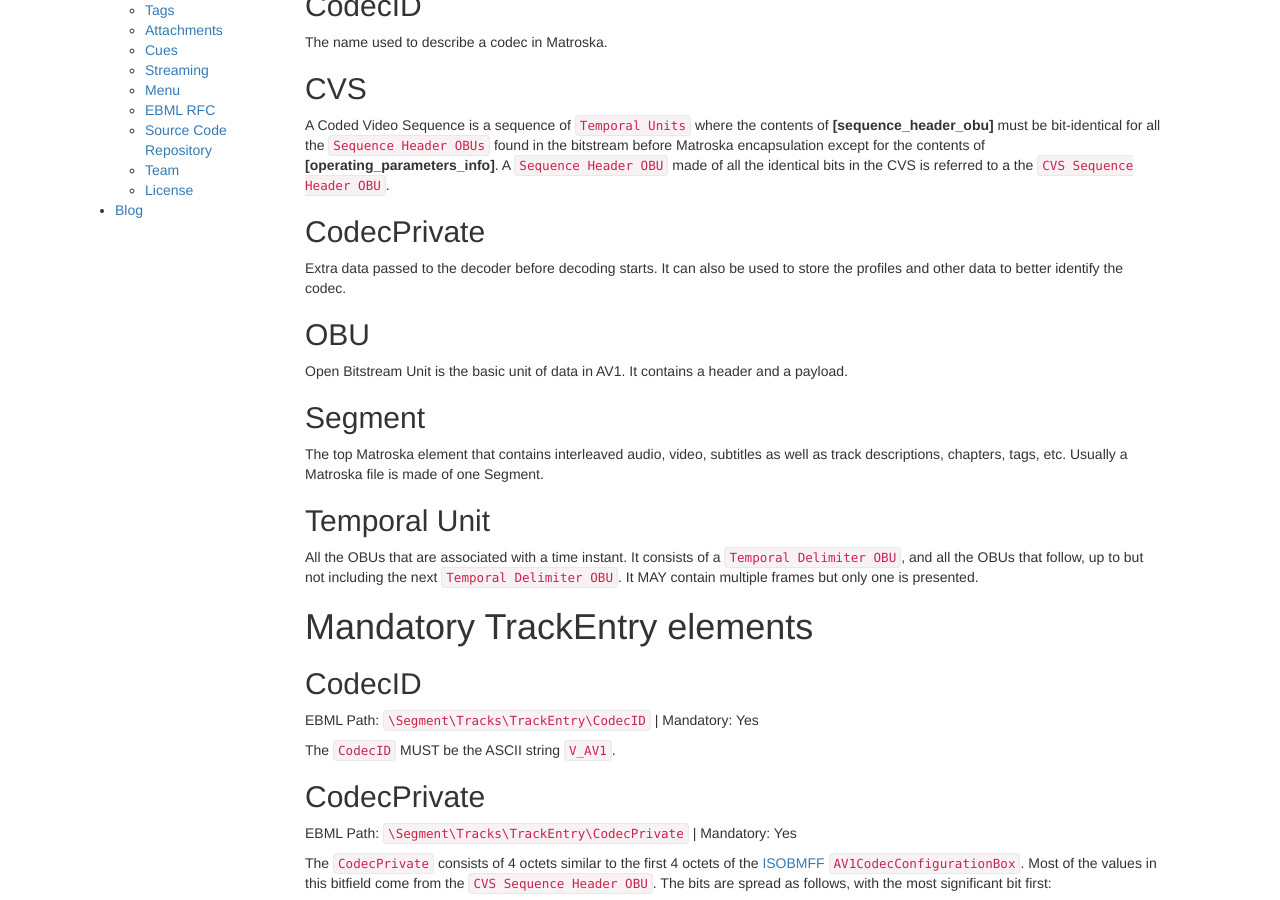
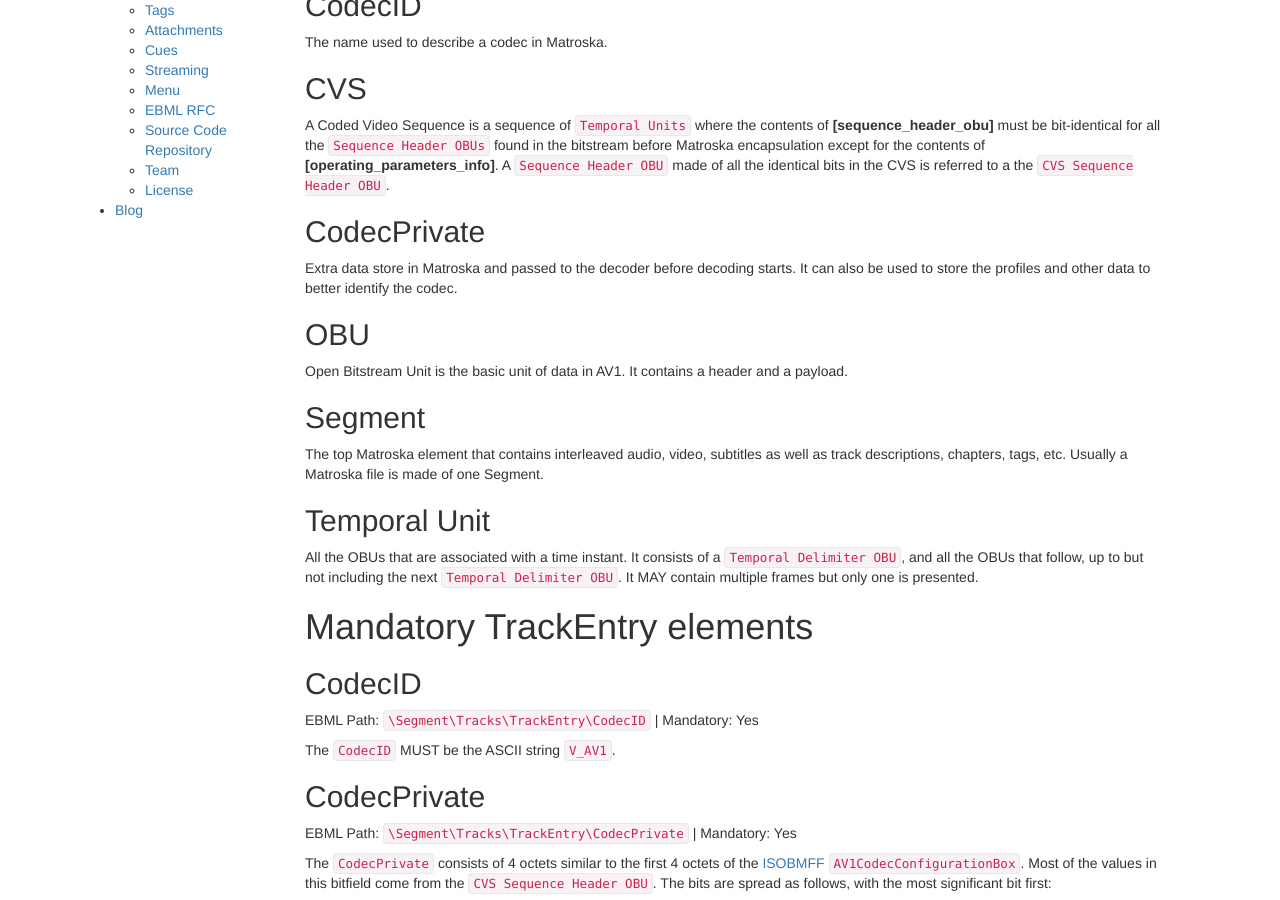
Before and after one commit to ietf-wg-cellar/matroska-specification, a Jekyll site: the page built from codec/av1.md, in a window 1280 px wide and 900 px high, scrolled down 425 px. Built offline with Jekyll 4.4.1, drawn with Linux system fonts in a browser that asks for light colours; our own code applies the rules of GitHub Pages for plain Markdown files.

Commit message:
av1: mention that CodecPrivate is a Matroska thing in the Terms section

```diff
--- a/codec/av1.md
+++ b/codec/av1.md
@@ -17,7 +17,7 @@ The name used to describe a codec in Matroska.
 A Coded Video Sequence is a sequence of `Temporal Units` where the contents of __[sequence_header_obu]__ must be bit-identical for all the `Sequence Header OBUs` found in the bitstream before Matroska encapsulation except for the contents of __[operating_parameters_info]__. A `Sequence Header OBU` made of all the identical bits in the CVS is referred to a the `CVS Sequence Header OBU`.
 
 ## CodecPrivate
-Extra data passed to the decoder before decoding starts. It can also be used to store the profiles and other data to better identify the codec.
+Extra data store in Matroska and passed to the decoder before decoding starts. It can also be used to store the profiles and other data to better identify the codec.
 
 ## OBU
 Open Bitstream Unit is the basic unit of data in AV1. It contains a header and a payload.
```
